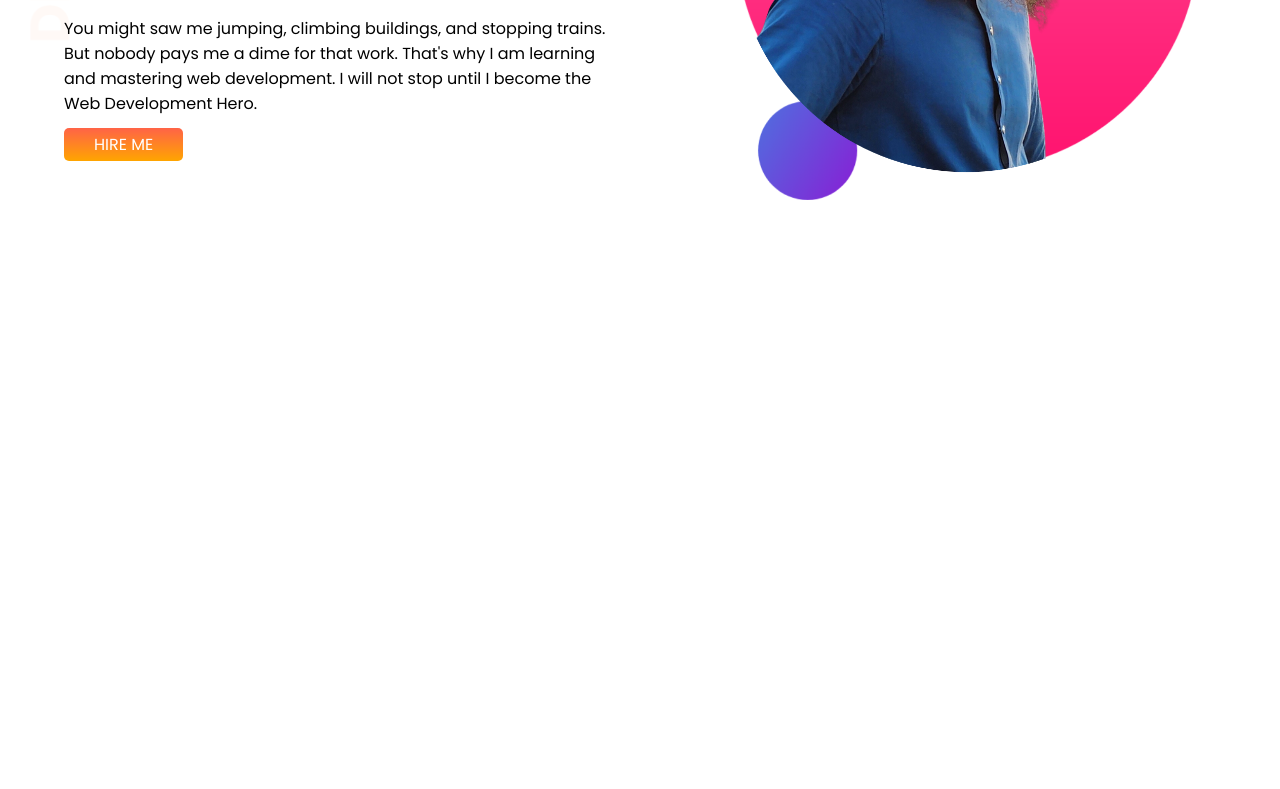
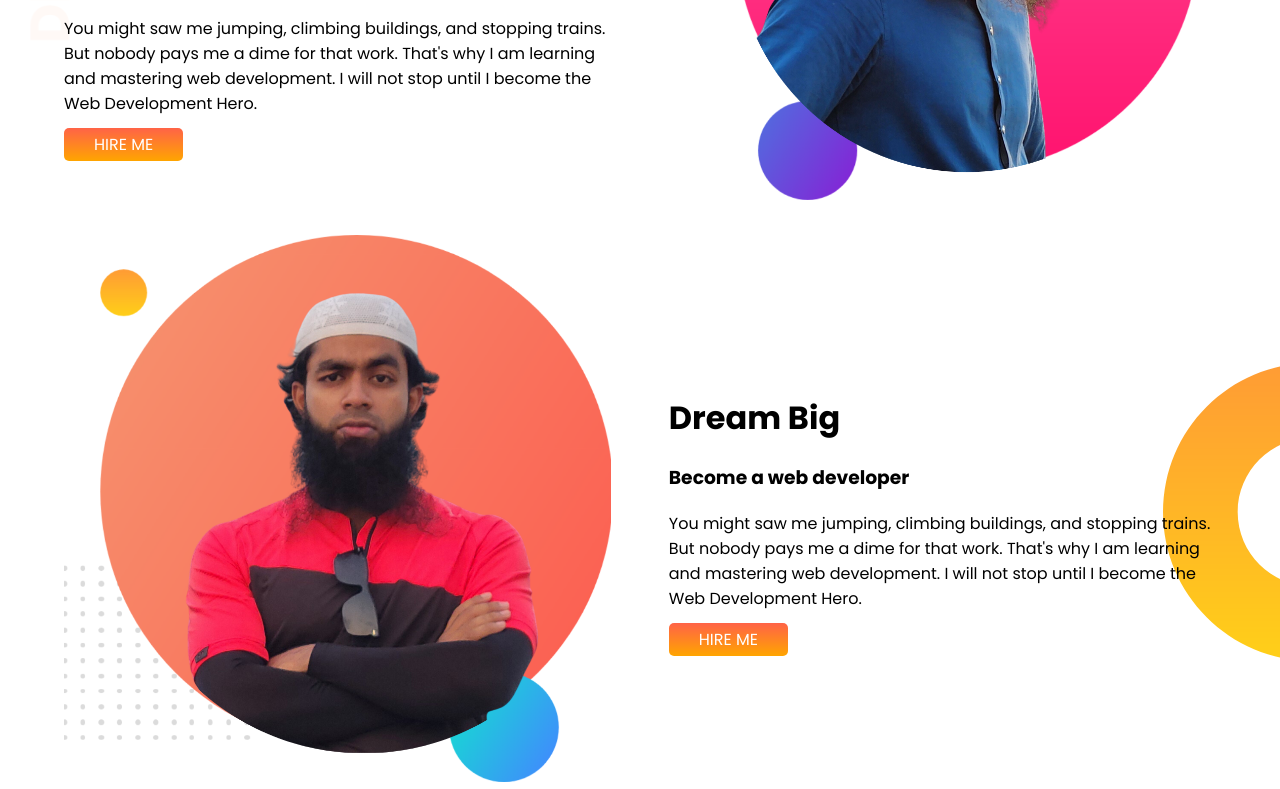
Before and after one commit to wpelementorhero/developer-portfolio, a plain HTML site: page index.html in a window 1280 px wide. Shown: the part 319-1108 px from the top of the page. Before the commit the page ends 800 px from the top, so only its background shows below. Drawn offline with Linux system fonts and the light colour scheme.

Commit message:
Dream Big Section Added

```diff
--- a/index.html
+++ b/index.html
@@ -29,5 +29,25 @@
       </div>
     </div>
     <!-- Welcome Section End -->
+    <!-- DREAM BIG SECITON STARTED -->
+    <div class="dream-big">
+      <div class="container flexiable-container section-reverse">
+        <div class="left-content half-width">
+          <h1>Dream Big</h1>
+          <h3>Become a web developer</h3>
+          <p>
+            You might saw me jumping, climbing buildings, and stopping trains.
+            But nobody pays me a dime for that work. That's why I am learning
+            and mastering web development. I will not stop until I become the
+            Web Development Hero.
+          </p>
+          <a href="" class="btn">hire me</a>
+        </div>
+        <div class="right-content half-width">
+          <img src="images/2.png" alt="ali haider photo" />
+        </div>
+      </div>
+    </div>
+    <!-- DREAM BIG SECITON ENDED -->
   </body>
 </html>
--- a/style.css
+++ b/style.css
@@ -40,3 +40,13 @@ body {
 .right-content img {
   width: 100%;
 }
+
+/* Dream Big Seciton CSS */
+.section-reverse {
+  flex-direction: row-reverse;
+}
+.dream-big {
+  background-image: url(images/dream-bg.png);
+  background-repeat: no-repeat;
+  background-position: center right;
+}
```
